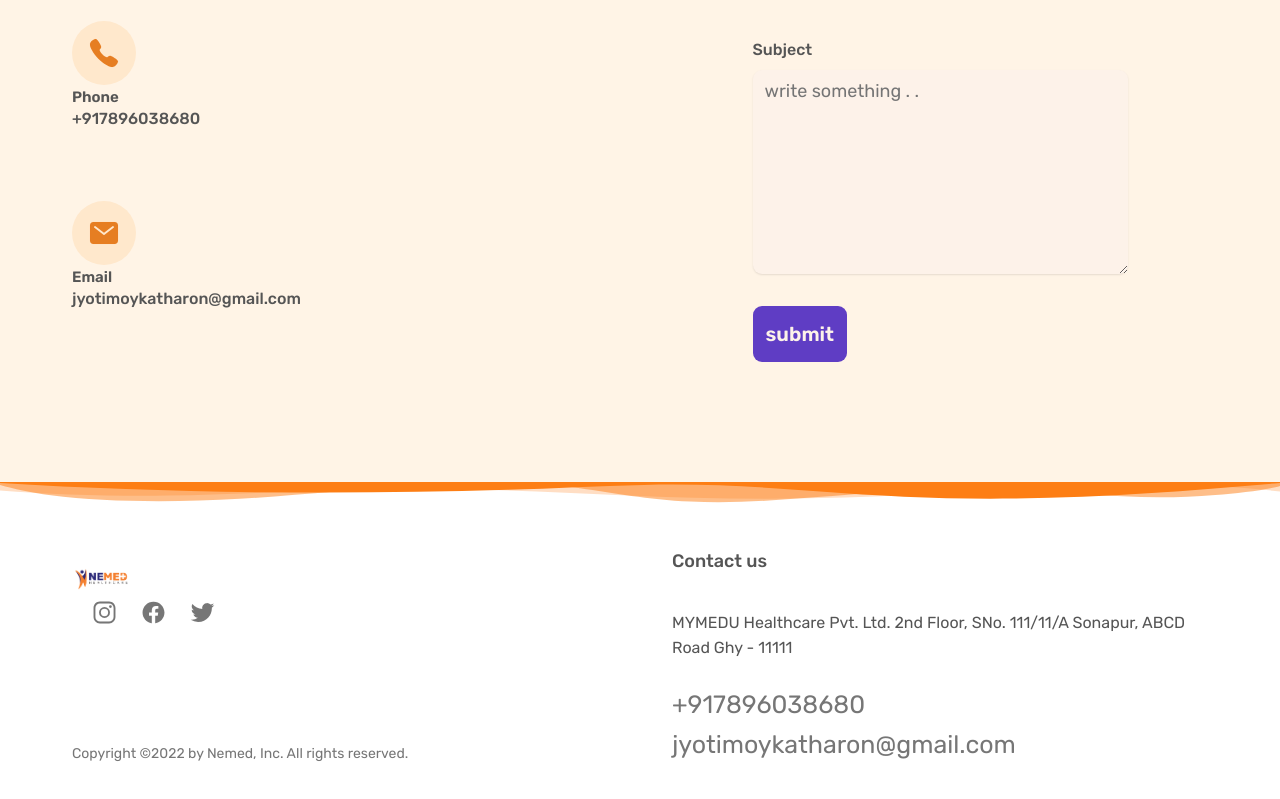
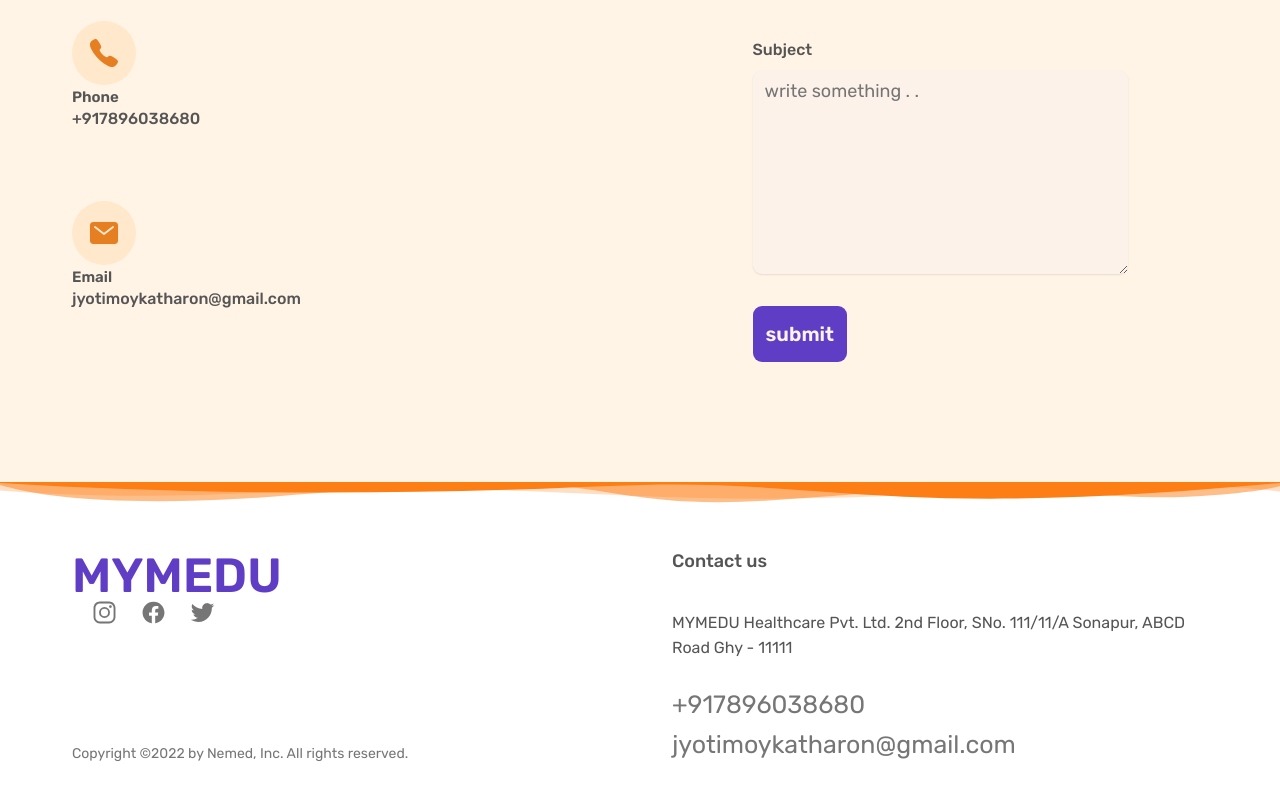
Before and after one commit to Jyotimoykathar/myMedu, a plain HTML site: page contact.html in a window 1280 px wide. Shown: the part 581-1380 px from the top of the page. Drawn offline with nearby package versions, Linux system fonts and the light colour scheme.

Commit message:
Update contact.html

```diff
--- a/contact.html
+++ b/contact.html
@@ -139,7 +139,8 @@
       <div class="container grid grid--footer">
         <div class="logo-col">
           <a href="index.html" class="nemed-logo">
-            <img src=" img/logon.png" alt="Nemed logo" class="logo" />
+<!--             <img src=" img/logon.png" alt="Nemed logo" class="logo" /> -->
+            MYMEDU
           </a>
           <ul class="social-links">
             <li>
```
